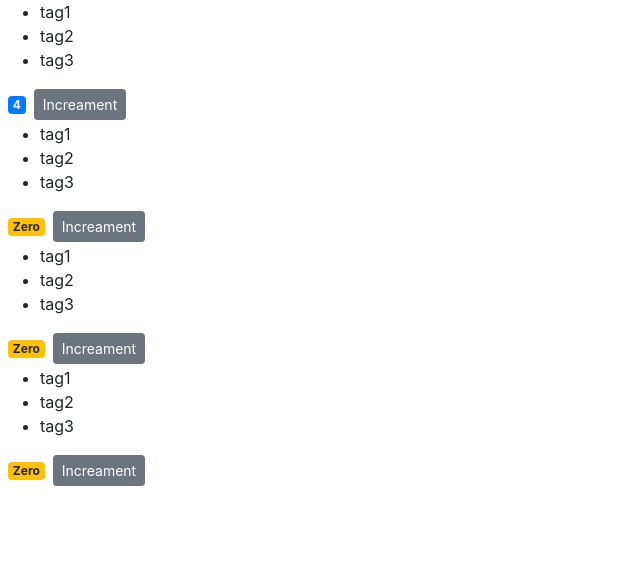
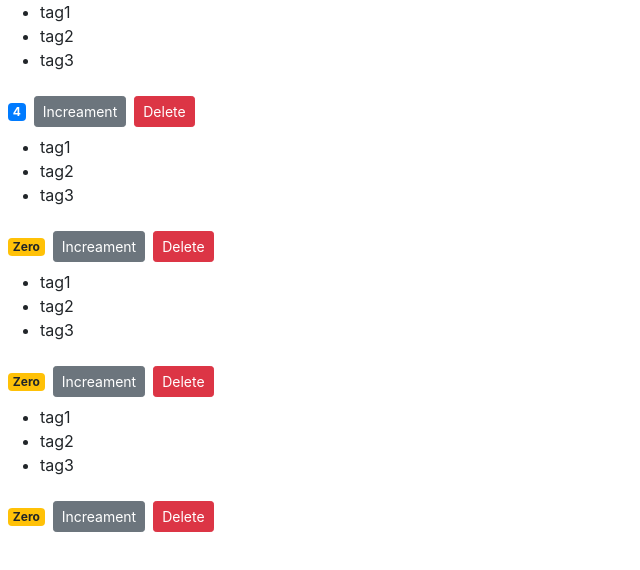
Before and after one commit to DulanjaliSenarathna/counter-app, a React (Create React App) app: page / in a window 1280 px wide. Shown: the top 570 px of the page, without its empty margins (0-640 px from the left). Built offline with nearby package versions, Linux system fonts and the light colour scheme.

Commit message:
Raising and handling event

```diff
--- a/src/components/counter.jsx
+++ b/src/components/counter.jsx
@@ -22,13 +22,16 @@
     };
 
     render() {
-        //console.log('props',this.props);//props = properties of this element (Counter)
+        //console.log('props',this.props);//props = properties/attributes of this element (Counter)
+
         return (
         <div>
+
             {this.state.tags.length ===0 && 'Please create a new tag!'}
             {this.renderTags()}
             <span className={this.getBadgeClasses()}>{this.formatCount()}</span>
             <button onClick={this.handleIncrement} className='btn btn-secondary btn-sm'>Increament</button>
+            <button onClick={this.props.onDelete} className='btn btn-danger btn-sm m-2'>Delete</button>
         </div>
         ) ;//jsx expression
         //line 19 - in js , true && 'some text' => output is => some text , reason for that js converts string to truthy or falsy value and compare it with first value
--- a/src/components/counters.jsx
+++ b/src/components/counters.jsx
@@ -10,11 +10,17 @@
             {id: 4 , value : 0},
         ]
      }
+
+     handleDelete = ()=>{
+        console.log('Delete');
+     }
+
     render() {
         return (
         <div>
            {this.state.counters.map(counter => (
-           <Counter key={counter.id} value={counter.value} selected={true}/>
+           <Counter key={counter.id} value={counter.value} selected={true} onDelete={this.handleDelete} >
+            </Counter>
            ))}
         </div>
         );
```
